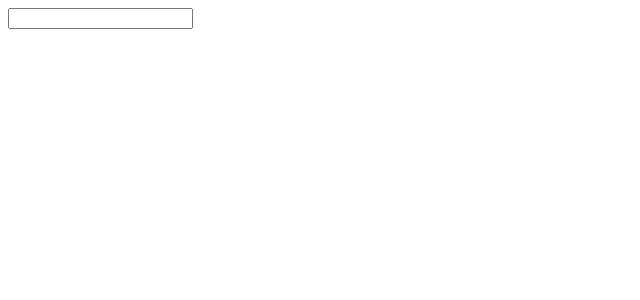
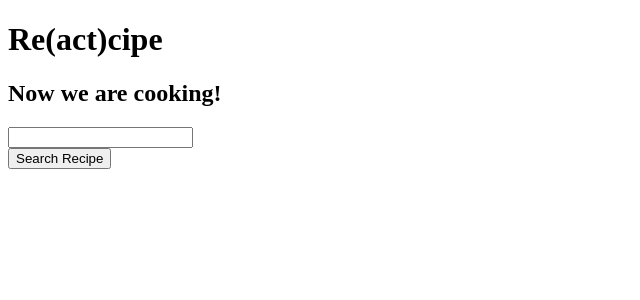
Before and after one commit to vice2al/react_example_w_redux_saga, a React app: page / in a window 1280 px wide. Shown: the top 300 px of the page, without its empty margins (0-640 px from the left). Built offline with nearby package versions, Linux system fonts and the light colour scheme.

Commit message:
Added entry component App and a component for the search recipe function

```diff
--- /dev/null
+++ b/src/App.js
@@ -0,0 +1,23 @@
+import React, { Component } from "react";
+import ReactDOM from "react-dom";
+import {RecipeSearch} from "./Components"
+
+class App extends React.Component{
+
+
+  constructor(props) {
+    super(props);
+  }
+
+  render() {
+    return (
+        <div>
+          <h1>{"Re(act)cipe"}</h1>
+          <h2>{"Now we are cooking!"}</h2>
+          <RecipeSearch/>
+        </div>
+    );
+  }
+}
+
+export default App;
--- /dev/null
+++ b/src/Components/RecipeSearch.jsx
@@ -0,0 +1,55 @@
+import React, { Component } from "react";
+import ReactDOM from "react-dom";
+
+class RecipeSearch extends Component {
+  constructor() {
+    super();
+
+    this.state = {
+      value: "",
+      recipes: []
+    };
+
+    this.handleChange = this.handleChange.bind(this);
+    this.handleSearch = this.handleSearch.bind(this);
+  }
+
+  handleChange(event) {
+    const { value } = event.target;
+    this.setState(() => {
+      return {
+        value
+      };
+    });
+  }
+
+  handleSearch() {
+  	var search_string = this.state.value;
+  	var recipes_found = [];
+
+  	this.state.recipes.forEach(recipe => {
+  		if (recipe.title.includes(search_string))
+  			recipes_found.push(recipe);
+	  }
+  	);
+  }
+
+  render() {
+    return (
+    	<div>
+	      <form>
+	        <input
+	          type="text"
+	          value={this.state.value}
+	          onChange={this.handleChange}
+	        />
+	      </form>
+	      <button onClick={this.handleSearch}>
+	        {"Search Recipe"}
+	      </button>
+      </div>
+    );
+  }
+}
+
+export default RecipeSearch;
--- a/src/Components/index.js
+++ b/src/Components/index.js
@@ -1 +1,2 @@
-export {default as Form} 	from './Form';
+export {default as Form} 			from './Form';
+export {default as RecipeSearch} 	from './RecipeSearch';
--- a/src/index.js
+++ b/src/index.js
@@ -1,7 +1,7 @@
 import React from 'react';
 import ReactDOM from 'react-dom';
-import {Form} from './Components'
+import App from './App'
 //ReactDOM.render(<Router><App /></Router>, document.getElementById('content'));
 
 const wrapper = document.getElementById("container");
-wrapper ? ReactDOM.render(<Form/>, wrapper) : false;
+wrapper ? ReactDOM.render(<App/>, wrapper) : false;
```
